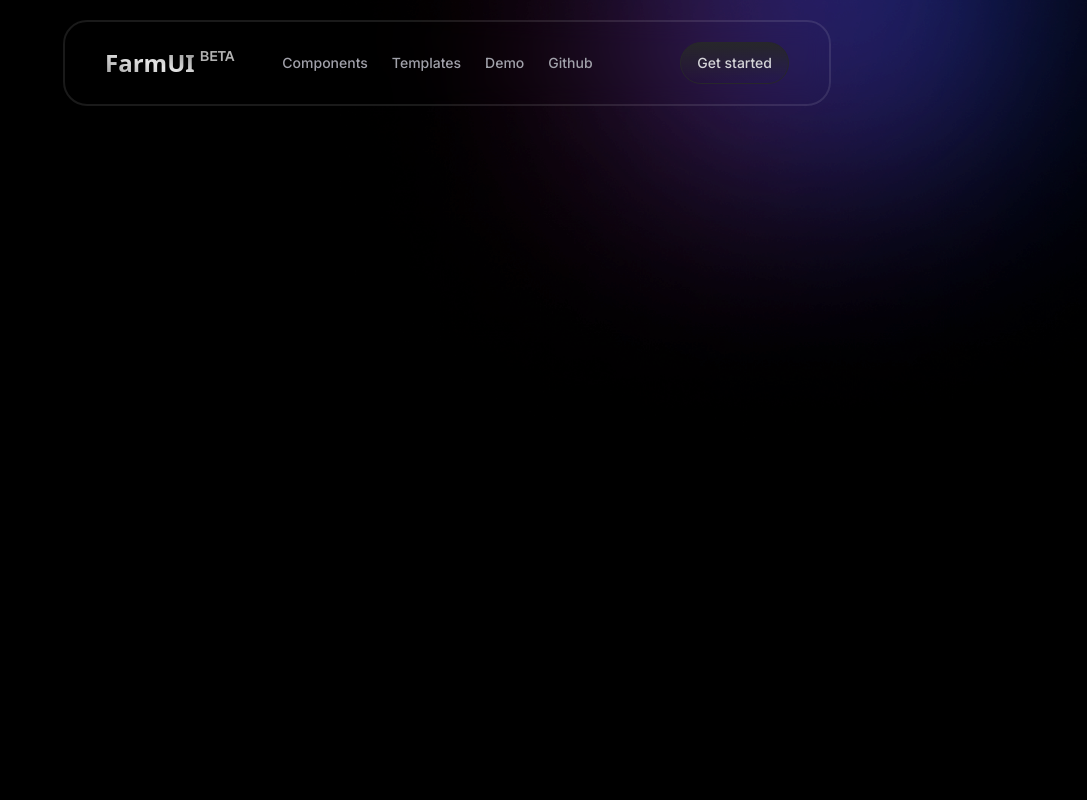
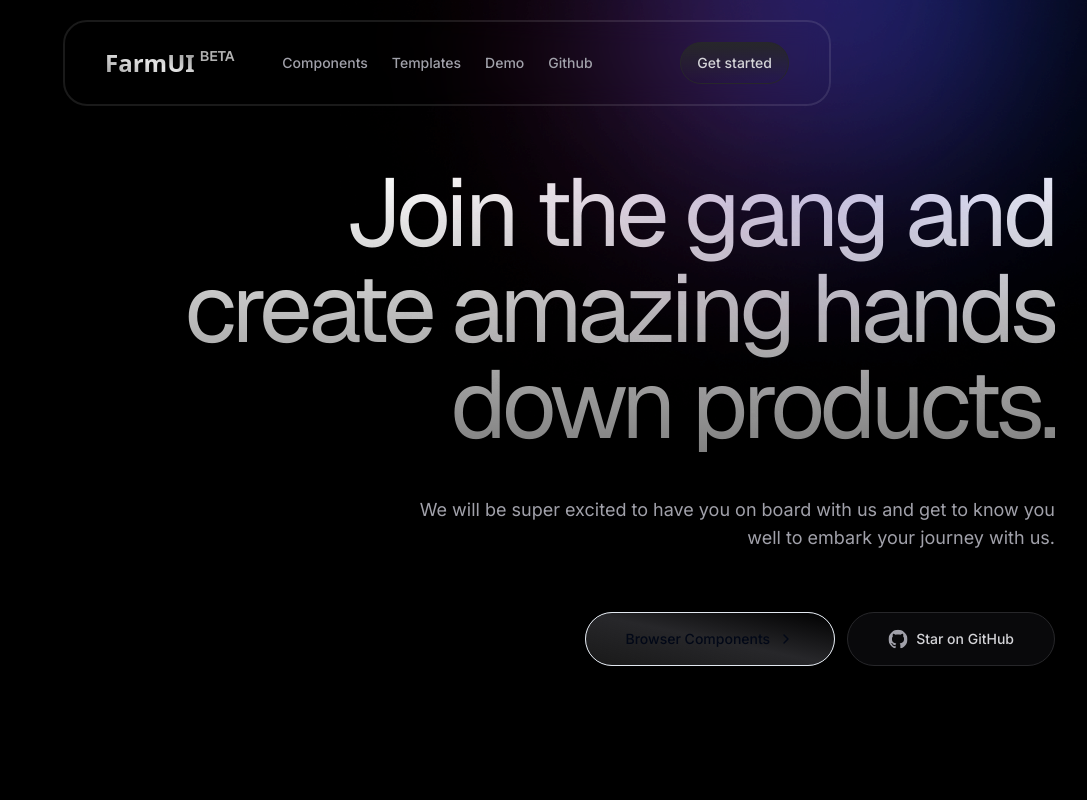
Before and after one commit to Kinfe123/farm-ui, a Next.js app: page /career in a window 1280 px wide. Before the commit this address had no page. Shown: the top 800 px of the page, without its empty margins (193-1280 px from the left). Built offline with nearby package versions, Linux system fonts and the light colour scheme; a web font is replaced by a local one.

Commit message:
fix: career revamp

```diff
--- /dev/null
+++ b/app/career/page.tsx
@@ -0,0 +1,43 @@
+import HeroAnimated from "components/HeroAnimated";
+import { IconGithub } from "components/icons";
+import LinkItem from "components/ui/LinkItem";
+import { ChevronRight } from "lucide-react";
+
+const CareerPage = () => {
+  return (
+    <div>
+      <section className="custom-screen mt-20">
+        <div className="relative z-10 max-w-4xl ml-auto text-right space-y-4">
+          <HeroAnimated
+            header="Join the gang and create amazing hands down products."
+            headerClassName="text-right max-w-4xl text-6xl md:text-7xl tracking-tighter ml-auto lg:text-8xl font-bold font-geist  font-normal text-transparent bg-clip-text bg-[linear-gradient(180deg,_#FFF_0%,_rgba(255,_255,_255,_0.00)_202.08%)] leading-0  md:pb-0 mt-1"
+            description="We will be super excited to have you on board with us and get to know you well to embark your journey with us."
+            descriptionClassName="ml-auto text-right text-zinc-400 text-lg lg:max-w-2xl py-5"
+          >
+
+          </HeroAnimated>
+            <div className="flex flex-wrap items-end justify-end  gap-3">
+              <LinkItem
+                href="/components"
+                variant="default"
+                className="inline-flex text-center group items-center w-full justify-center bg-gradient-to-tr from-black/90 via-zinc-800 to-black  border-input border-[1px] hover:bg-transparent/10 transition-colors sm:w-auto py-4 px-10"
+              >
+                Browser Components
+                <ChevronRight className="w-4 h-4 ml-2 group-hover:translate-x-1 duration-300" />
+              </LinkItem>
+              <LinkItem
+                href="https://github.com/Kinfe123/farm-ui"
+                variant="shiny"
+                className="inline-flex w-full justify-center items-center gap-x-2 border border-zinc-800 hover:border-zinc-600 bg-zinc-950 hover:text-zinc-100 duration-200 sm:w-auto py-4 px-10"
+                target="_blank"
+              >
+                <IconGithub className="w-5 h-5" />
+                Star on GitHub
+              </LinkItem>
+            </div>
+        </div>
+      </section>
+    </div>
+  );
+};
+export default CareerPage;
--- a/components/HeroAnimated.tsx
+++ b/components/HeroAnimated.tsx
@@ -13,7 +13,7 @@ const HeroAnimated = ({
   childrenClassName = "",
   description,
 }: {
-  children: React.ReactNode;
+  children?: React.ReactNode;
   header: string;
   headerClassName?: string;
   description: string;
@@ -39,7 +39,7 @@ const HeroAnimated = ({
       <motion.h1
         className={cn(
           headerClassName,
-          "text-center drop-shadow-sm"
+          "drop-shadow-sm"
         )}
         variants={FADE_UP_ANIMATION_VARIANTS}
       >
```
